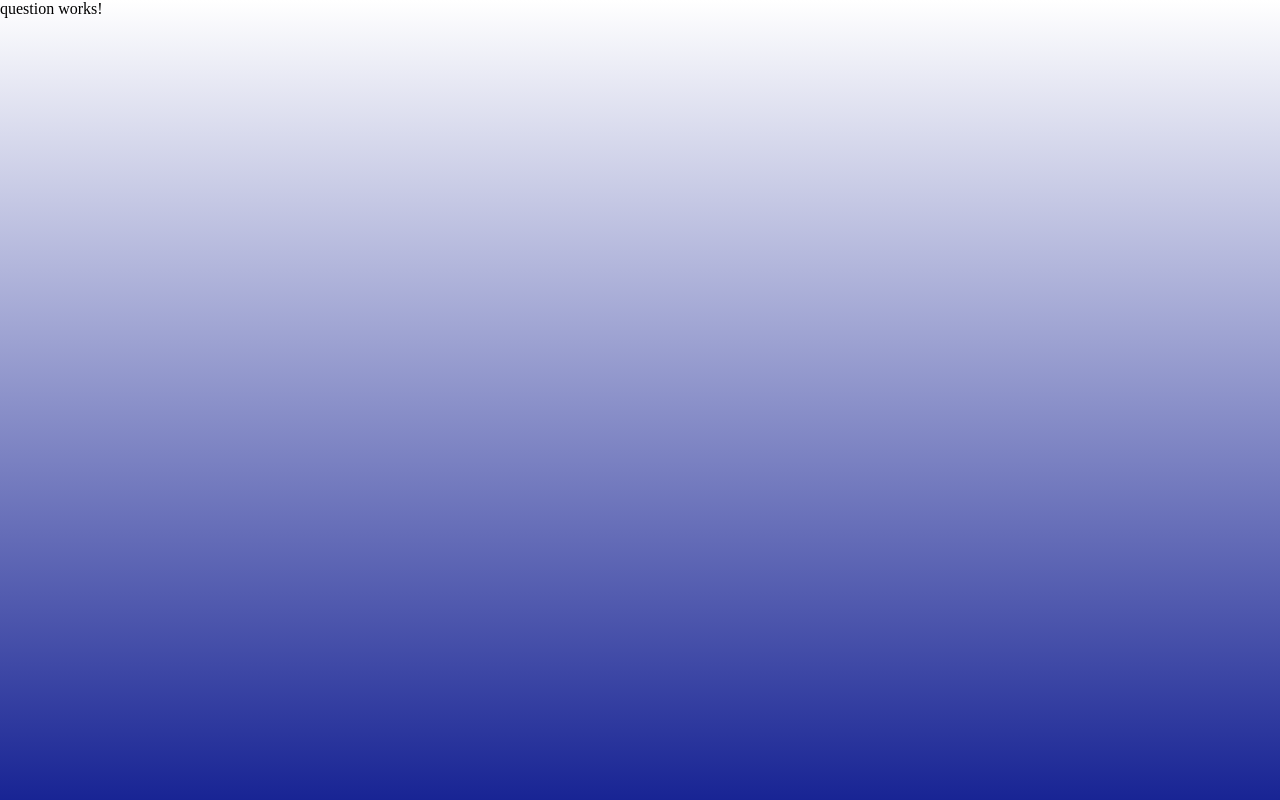
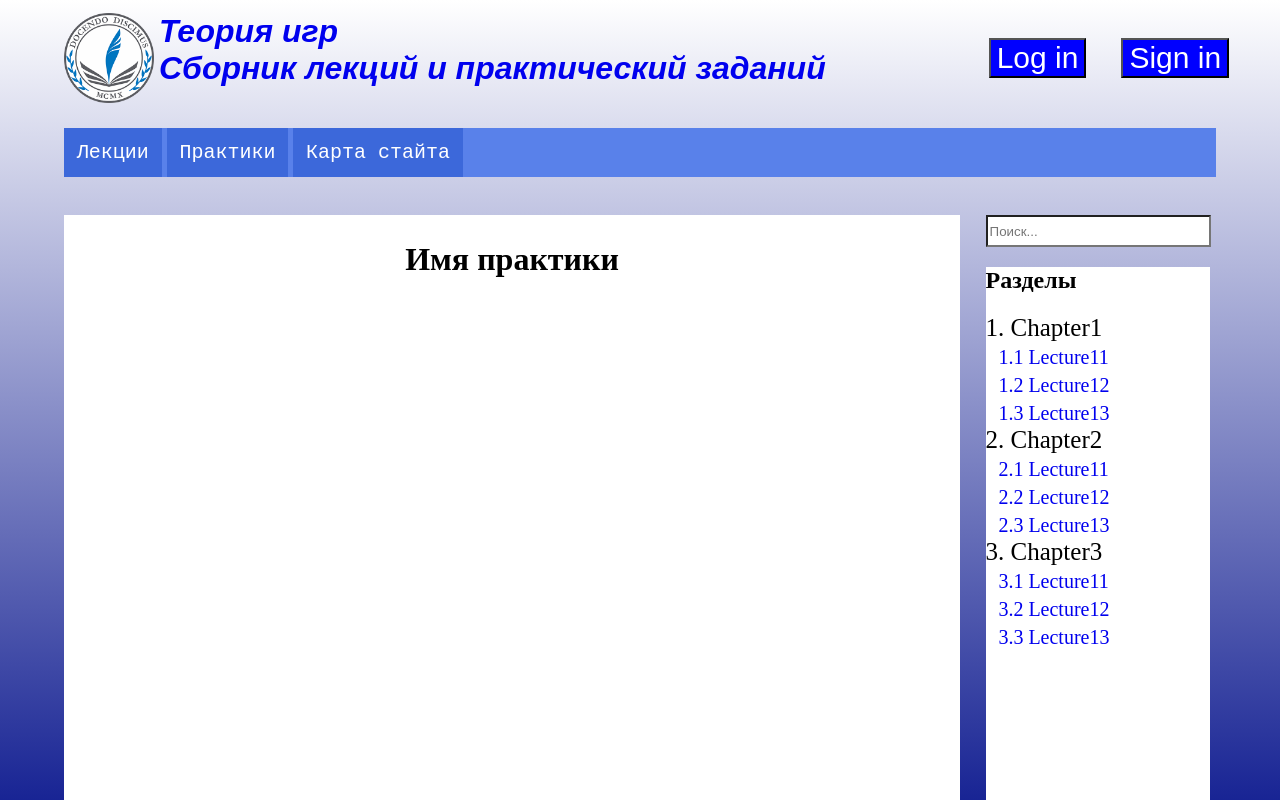
Before and after one commit to Alekseim1500/GameTheory, an Angular app: page /test/question/1 in a window 1280 px wide. Shown: the top 800 px of the page. Built offline with nearby package versions, Linux system fonts and the light colour scheme.

Commit message:
start test

```diff
--- a/src/app/question/question.component.html
+++ b/src/app/question/question.component.html
@@ -1 +1,8 @@
-<p>question works!</p>
+<app-head></app-head>
+<app-main-content>
+    <h1 class="title">{{practicName}}</h1>
+    <div class=text>
+        <p>
+
+    </div>
+</app-main-content>
--- a/src/app/question/question.component.scss
+++ b/src/app/question/question.component.scss
@@ -0,0 +1,4 @@
+.title{
+    margin-top:2vw;
+    text-align : center;
+}
--- a/src/app/question/question.component.ts
+++ b/src/app/question/question.component.ts
@@ -6,6 +6,7 @@ import { Component, OnInit } from '@angular/core';
   styleUrls: ['./question.component.scss']
 })
 export class QuestionComponent implements OnInit {
+  practicName = "Имя практики"
 
   constructor() { }
 
--- a/src/app/test/test.component.html
+++ b/src/app/test/test.component.html
@@ -2,7 +2,12 @@
 <app-main-content>
     <h1 class="title">Практика по теме: {{testName}}</h1>
     <div class=text>
-        <p>Количество вопросов: {{questionCount}}</p>
-        <p>Время на прохождение: {{timeCount}} мин</p>
+        <p class="text-count">Количество вопросов: {{questionCount}}</p>
+        <p class="text-time">Время на прохождение: {{timeCount}} мин</p>
+    </div>
+    <button type="button" routerLink="/test/question/1" class="startTest" >Начать тест</button>
+    <div class="result"> <!--*ngFor="let result of results"-->
+        <img class="result-logo" src="../../assets/avatar.jpg">
+        <p class="result-info">{{lName}} {{fName}}. Время прохождения: {{resultTime}} мин. Результат: {{resultProsent}}</p>
     </div>
 </app-main-content>
--- a/src/app/test/test.component.scss
+++ b/src/app/test/test.component.scss
@@ -2,3 +2,55 @@
     margin-top:2vw;
     text-align : center;
 }
+
+.text{
+    font-size:1.75vw;
+    margin-top: 3vw;
+    margin-left: 5vw;
+}
+
+.text-time{
+    margin-top:2vw;
+}
+
+.startTest{
+    font-size: 20px;
+    text-align: center;
+    margin-left:40%;
+    margin-top: 4vw;
+    padding:1vw;
+    background-color: rgb(238, 201, 201);
+}
+
+.startTest:hover{
+    background-color: rgb(252, 225, 225);
+}
+
+
+.result{
+    position: absolute;
+    min-width: 28vw;
+    min-height: 3vw;
+    margin-left:11vw;
+    margin-top: 2vw;
+    background-color: lightgray;
+}
+
+.result-logo{
+    display: inline-block;
+    border-radius: 50%;
+    margin-top:0.25vw;
+    width: 3vw;
+    height: 3vw;
+}
+
+.result-info{
+    font-size: 1.5vw;
+    display: inline-block;
+    position: relative;
+    margin-left: 2vw;
+    margin-right: 2vw;
+    top: -1vw;
+
+
+}
--- a/src/app/test/test.component.ts
+++ b/src/app/test/test.component.ts
@@ -9,6 +9,12 @@ export class TestComponent implements OnInit {
   testName='Название теста';
   questionCount=10;
   timeCount = 90;
+  lName = "Фамилия"
+  fName = "Имя"
+  resultTime = "101 мин"
+  resultProsent = "80%"
+
+
   constructor() { }
 
   ngOnInit(): void {
```
Also changed, not shown: src/app/lecture/lecture.component.scss (line endings or trailing spaces), src/assets/avatar.jpg (added).
